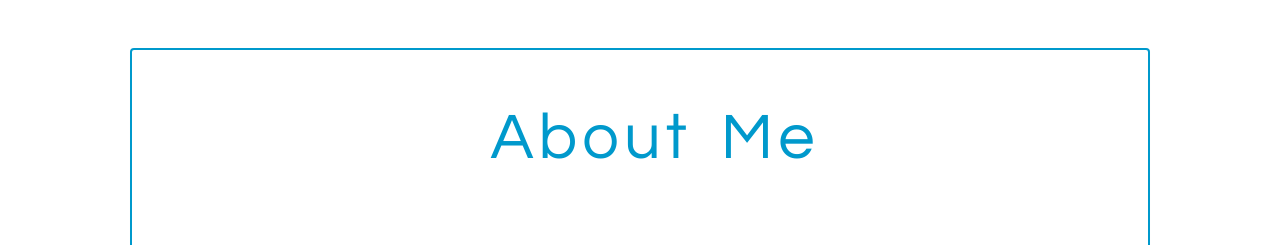
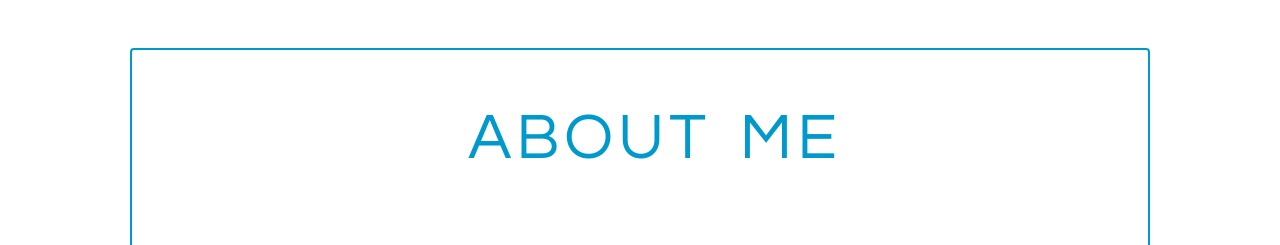
Before and after one commit to DuaneSwift/DuaneSwift.github.io, a plain HTML site: page aboutme.htm in a window 1280 px wide. Shown: the top 245 px of the page. Drawn offline with nearby package versions, Linux system fonts and the light colour scheme.

```diff
--- a/aboutme.htm
+++ b/aboutme.htm
@@ -1,7 +1,7 @@
 <!DOCTYPE html>
 <html>
 	<head>
-		<title> Learning Things </title>
+		<title> About Me | Learning Things </title>
 		<meta name = "viewport" content="width=device-width, initial-scale=1.0"/>
 		<link href = "css/bootstrap.min.css" rel = "stylesheet" />
 		<link href = "css/styles.css" rel = "stylesheet" />
@@ -13,7 +13,7 @@
 			<div class = "jumbotron">
 <div class="panel panel-primary">
   <div class="panel-headd">
-    <h3 class="panel-head-title">About Me</h3>
+    <h3 class="panel-head-title">ABOUT ME</h3>
   </div>
   <div class="alltheabouts">
   <div class="rowe">
```
